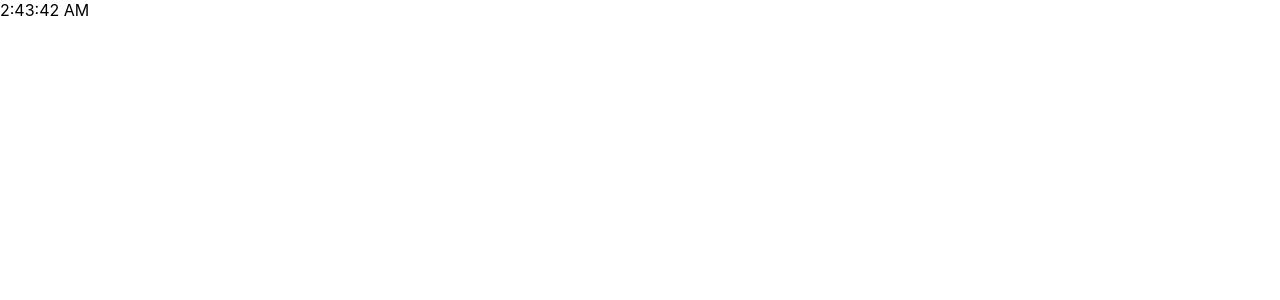
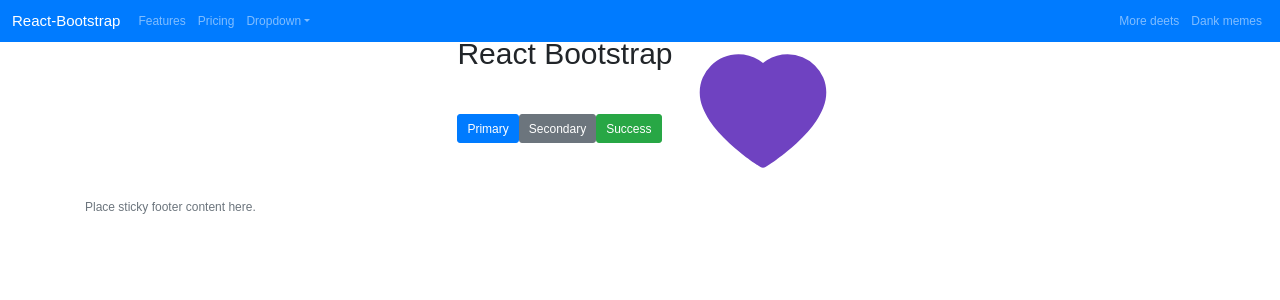
Before and after one commit to chia-1994/react-lesson, a React (Create React App) app in the folder 1008/: page / in a window 1280 px wide. Shown: the top 300 px of the page. Built offline with nearby package versions, Linux system fonts and the light colour scheme.

Commit message:
加入react icon 跟 react bootstrap

```diff
--- a/1008/package.json
+++ b/1008/package.json
@@ -6,17 +6,21 @@
     "@testing-library/jest-dom": "^4.2.4",
     "@testing-library/react": "^9.3.2",
     "@testing-library/user-event": "^7.1.2",
+    "bootstrap": "^4.5.3",
     "eslint-config-react-app": "^5.2.1",
     "eslint-plugin-import": "^2.22.1",
     "eslint-plugin-jsx-a11y": "^6.3.1",
     "eslint-plugin-prettier": "^3.1.4",
     "eslint-plugin-react": "^7.21.3",
     "eslint-plugin-react-hooks": "^4.1.2",
+    "jquery": "^3.5.1",
     "node-sass": "^4.14.1",
     "prettier": "^2.1.2",
     "prop-types": "^15.7.2",
     "react": "^16.13.1",
+    "react-bootstrap": "^1.3.0",
     "react-dom": "^16.13.1",
+    "react-icons": "^3.11.0",
     "react-scripts": "3.4.3"
   },
   "scripts": {
--- a/1008/src/App.js
+++ b/1008/src/App.js
@@ -1,11 +1,34 @@
 // 導入其它的模組
 import React, { useState } from 'react'
-import Clock from './components/Clock'
+import MyNavbar from './components/MyNavbar'
+import MyFooter from './components/MyFooter'
+
+import { Container, Row, Col, Button } from 'react-bootstrap'
+import { AiFillHeart } from 'react-icons/ai'
 
 function App(props) {
   return (
     <>
-      <Clock />
+      <MyNavbar />
+      <Container>
+        <Row className="justify-content-md-center">
+          <Col md="auto">
+            <h1 className="mt-5">React Bootstrap</h1>
+            <Button variant="primary" className="mt-5">
+              Primary
+            </Button>
+            <Button variant="secondary" className="mt-5">
+              Secondary
+            </Button>
+            <Button variant="success" className="mt-5">
+              Success
+            </Button>
+          </Col>
+          <AiFillHeart className="mt-5" color="#6f42c1" size={150} />
+        </Row>
+      </Container>
+
+      <MyFooter />
     </>
   )
 }
--- /dev/null
+++ b/1008/src/components/MyFooter.js
@@ -0,0 +1,15 @@
+import React, { useState, useEffect } from 'react'
+
+function MyFooter(props) {
+  return (
+    <>
+      <footer className="footer mt-auto py-3">
+        <div className="container">
+          <span className="text-muted">Place sticky footer content here.</span>
+        </div>
+      </footer>
+    </>
+  )
+}
+
+export default MyFooter
--- /dev/null
+++ b/1008/src/components/MyNavbar.js
@@ -0,0 +1,51 @@
+import React, { useState, useEffect } from 'react'
+import {
+  Navbar,
+  Nav,
+  Form,
+  FormControl,
+  Button,
+  NavDropdown,
+} from 'react-bootstrap'
+
+function MyNavbar(props) {
+  return (
+    <>
+      <Navbar
+        collapseOnSelect
+        expand="lg"
+        bg="primary"
+        variant="dark"
+        fixed="top"
+      >
+        <Navbar.Brand href="#home">React-Bootstrap</Navbar.Brand>
+        <Navbar.Toggle aria-controls="responsive-navbar-nav" />
+        <Navbar.Collapse id="responsive-navbar-nav">
+          <Nav className="mr-auto">
+            <Nav.Link href="#features">Features</Nav.Link>
+            <Nav.Link href="#pricing">Pricing</Nav.Link>
+            <NavDropdown title="Dropdown" id="collasible-nav-dropdown">
+              <NavDropdown.Item href="#action/3.1">Action</NavDropdown.Item>
+              <NavDropdown.Item href="#action/3.2">
+                Another action
+              </NavDropdown.Item>
+              <NavDropdown.Item href="#action/3.3">Something</NavDropdown.Item>
+              <NavDropdown.Divider />
+              <NavDropdown.Item href="#action/3.4">
+                Separated link
+              </NavDropdown.Item>
+            </NavDropdown>
+          </Nav>
+          <Nav>
+            <Nav.Link href="#deets">More deets</Nav.Link>
+            <Nav.Link eventKey={2} href="#memes">
+              Dank memes
+            </Nav.Link>
+          </Nav>
+        </Navbar.Collapse>
+      </Navbar>
+    </>
+  )
+}
+
+export default MyNavbar
--- a/1008/src/index.scss
+++ b/1008/src/index.scss
@@ -1,13 +1,22 @@
+@import './styles/custom.scss';
+html {
+  font-size: 12px;
+}
 body {
   margin: 0;
-  font-family: -apple-system, BlinkMacSystemFont, 'Segoe UI', 'Roboto', 'Oxygen',
-    'Ubuntu', 'Cantarell', 'Fira Sans', 'Droid Sans', 'Helvetica Neue',
-    sans-serif;
-  -webkit-font-smoothing: antialiased;
-  -moz-osx-font-smoothing: grayscale;
+  padding: 0;
+  font-family: sans-serif;
 }
+// body {
+//   margin: 0;
+//   font-family: -apple-system, BlinkMacSystemFont, 'Segoe UI', 'Roboto', 'Oxygen',
+//     'Ubuntu', 'Cantarell', 'Fira Sans', 'Droid Sans', 'Helvetica Neue',
+//     sans-serif;
+//   -webkit-font-smoothing: antialiased;
+//   -moz-osx-font-smoothing: grayscale;
+// }
 
-code {
-  font-family: source-code-pro, Menlo, Monaco, Consolas, 'Courier New',
-    monospace;
-}
+// code {
+//   font-family: source-code-pro, Menlo, Monaco, Consolas, 'Courier New',
+//     monospace;
+// }
--- /dev/null
+++ b/1008/src/styles/custom.scss
@@ -0,0 +1,6 @@
+//覆蓋bootstrap原本預設變數要放這裡
+
+// Import Bootstrap and its default variables
+@import '~bootstrap/scss/bootstrap.scss';
+
+// 其它要導入覆蓋掉原本的預設bootstrap樣式要放在這下面
```
Also changed, not shown: 1008/src/App7-clock.js (added, +14 -0 lines), 2 other files (tests, documents, lock files or other folders).
